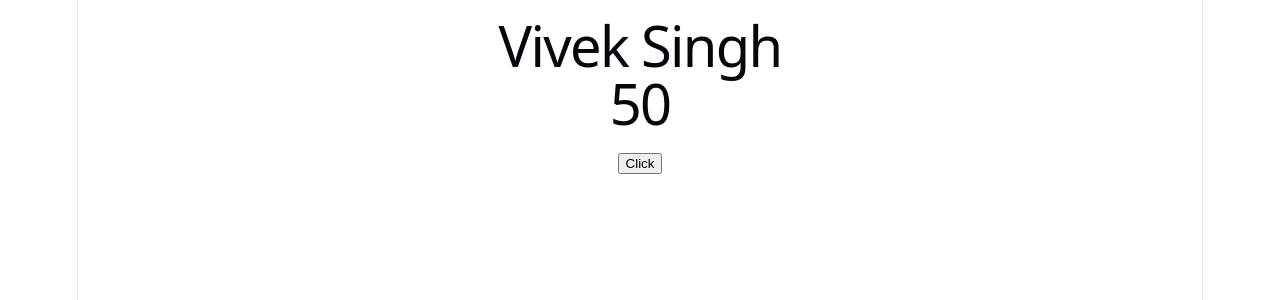
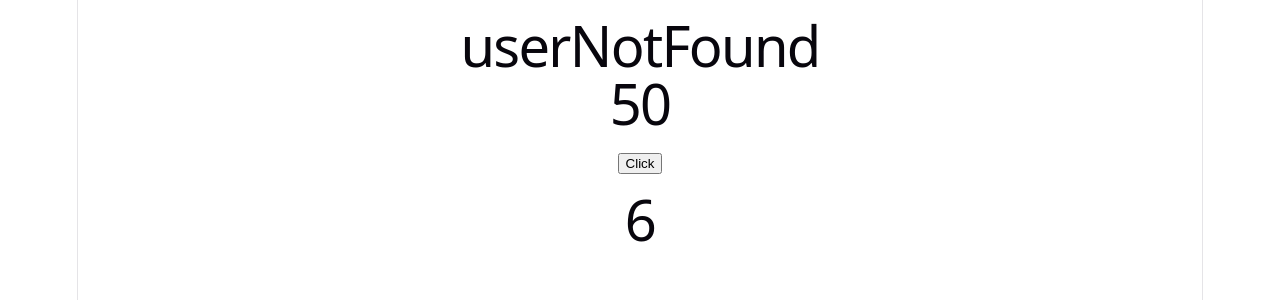
Before and after one commit to viveksingh018/raact_step_by_step, a React (Vite) app: page / in a window 1280 px wide. Shown: the top 300 px of the page. Built offline with nearby package versions, Linux system fonts and the light colour scheme.

Commit message:
Understanding deeper in xml

```diff
--- a/src/App.jsx
+++ b/src/App.jsx
@@ -1,17 +1,27 @@
-import React from 'react'
+
 
 const App = () => {
 
-  const userName = "Vivek Singh";
+  const userName = "";
   let x = 20;
   let y = 30;
 
+  function operation(a, b, oppr) {
+    if (oppr === "=") {
+      return a + b
+    } else if (oppr === "-") {
+      return a - b
+    } else {
+      return a * b;
+    }
+  }
 
   return (
     <div>
-      <h1>{userName}</h1>
+      <h1>{userName ? userName : 'userNotFound'}</h1>
       <h1>{x + y}</h1>
-      <button onClick={()=>alert("Hii Vivek")}>Click</button>
+      <button onClick={() => alert("Hii Vivek")}>Click</button>
+      <h1>{operation(10, 4, "-")}</h1>
     </div>
   )
 }
```
